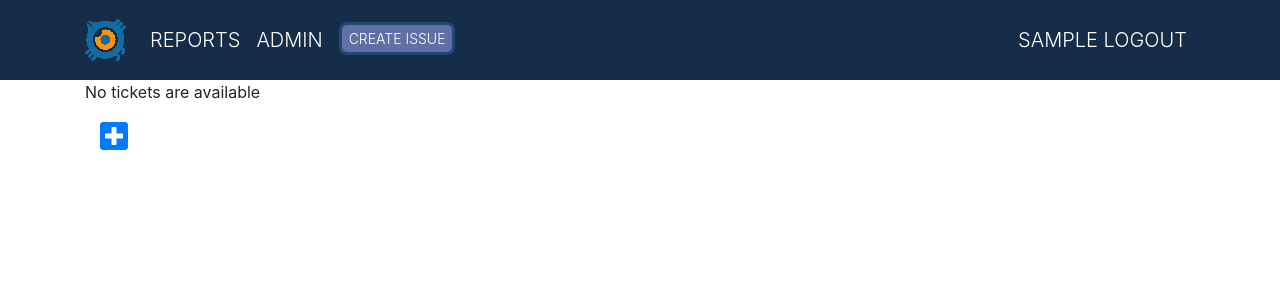
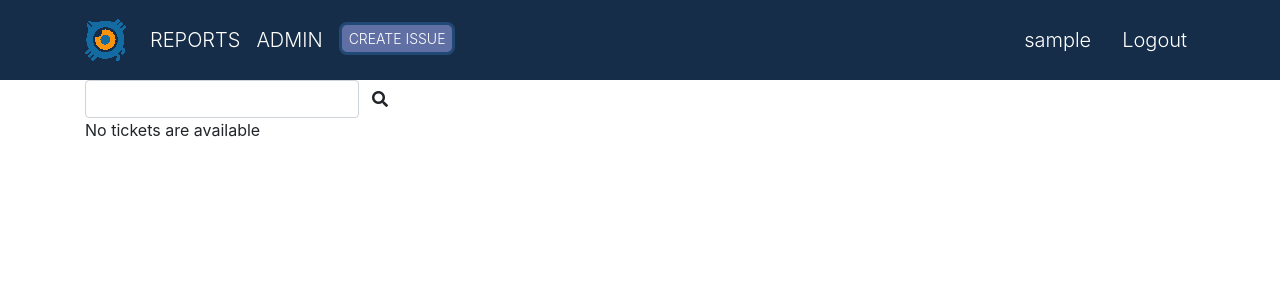
Before and after one commit to jgrugru/grewtix, a Django app: page /all_ticket_queue/ in a window 1280 px wide. Shown: the top 300 px of the page. Run offline with Django 3.2, Linux system fonts and the light colour scheme; the visitor is signed in with stand-in values (Sample User, id 1); data that the repository does not hold is empty; some libraries are stand-ins or nearby versions.

Commit message:
changed header design

```diff
--- a/grewtix/tickets/static/tickets/css/main.css
+++ b/grewtix/tickets/static/tickets/css/main.css
@@ -51,11 +51,14 @@
 
 .grew-link {
     color: white!important;
-    text-transform: uppercase;
     font-size: 20px;
     margin-top: 15px;
     margin-bottom: 15px;
     font-weight: 350;
+}
+
+.uppercase {
+    text-transform: uppercase;
 }
 
 .grew-link:hover {
--- a/grewtix/tickets/templates/tickets/design/header.html
+++ b/grewtix/tickets/templates/tickets/design/header.html
@@ -7,7 +7,7 @@
 
 <style>
   .grew-logo {
-     background-image: url("{% static 'tickets/images/my-logo.png' %}");
+    background-image: url("{% static 'tickets/images/my-logo.png' %}");
   }
 </style>
 
@@ -16,28 +16,39 @@
     <a class="navbar-brand" href="{% url 'tickets:index' %}">
       <div class="grew-logo" aria-hidden="true"></div>
     </a>
-    <button class="navbar-toggler" type="button" data-toggle="collapse" data-target="#navbarResponsive" aria-controls="navbarResponsive" aria-expanded="false" aria-label="Toggle navigation">
-          <span class="navbar-toggler-icon"></span>
+    <button class="navbar-toggler" type="button" data-toggle="collapse" data-target="#navbarResponsive"
+      aria-controls="navbarResponsive" aria-expanded="false" aria-label="Toggle navigation">
+      <span class="navbar-toggler-icon"></span>
     </button>
     <div class="collapse navbar-collapse" id="navbarResponsive">
       <ul class="navbar-nav mr-auto">
         <li class="nav-item">
-          <a class="nav-link grew-link" href="{% url 'tickets:reports'%}">Reports</a>
+          <a class="nav-link grew-link uppercase" href="{% url 'tickets:reports'%}">Reports</a>
         </li>
         <li class="nav-item">
-          <a class="nav-link grew-link" href="/admin">Admin</a>
+          <a class="nav-link grew-link uppercase" href="/admin">Admin</a>
         </li>
         <li class="nav-item">
-          <a class="nav-link" href="{% url 'tickets:create'%}"><button class="grew-btn">Create Issue</button></a>
+          <a class="nav-link" href="{% url 'tickets:create'%}"><button class="grew-btn uppercase">Create
+              Issue</button></a>
         </li>
       </ul>
       <ul class="navbar-nav ml-auto">
         {% if user.is_authenticated %}
-          <li class="nav-item"><a class="nav-link grew-link" href="{% url 'logout'%}">{{user.get_username}} Logout</a></li>
+        <li class="nav-item">
+          <div class="row">
+            <div class="col nav-link grew-link">
+              {{user.get_username}}
+            </div>
+            <div class="col">
+              <a class="nav-link grew-link" href="{% url 'logout'%}">Logout</a>
+            </div>
+          </div>
+        </li>
         {% else %}
-          <li class="nav-item"><a class="nav-link grew-link" href="{% url 'login'%}">Login</a></li>
+        <li class="nav-item"><a class="nav-link grew-link" href="{% url 'login'%}">Login</a></li>
         {% endif %}
-        </ul>
+      </ul>
       </ul>
     </div>
   </div>
--- a/grewtix/tickets/templates/tickets/ticket_display_queryset.html
+++ b/grewtix/tickets/templates/tickets/ticket_display_queryset.html
@@ -1,11 +1,16 @@
 {% include 'tickets/design/header.html' %}
 
+<div class="container">
 
-<head>
-    <script src="https://ajax.googleapis.com/ajax/libs/jquery/3.5.1/jquery.min.js"></script>
-</head>
+    <div class="input-group">
+        <div class="form-outline">
+            <input type="search" id="search-form" class="form-control w-100" />
+        </div>
+        <button type="button" class="btn">
+            <i class="fas fa-search"></i>
+        </button>
+    </div>
 
-<div class="container">
     {% if ticket_list %}
         <ul class="list-group">
             {% for ticket in ticket_list %}
@@ -39,8 +44,4 @@
         <p>No tickets are available</p>
     {% endif %}
 
-    <!-- <div class = "d-flex justify-content-end"> -->
-    <div class="container">
-        <a href="{% url 'tickets:create' %}"><i class="fas fa-plus-square fa-2x"></i></a>
-    </div>
 </div>
```
Also changed, not shown: grewtix/tickets/templates/tickets/index.html (+10 -9 lines).
